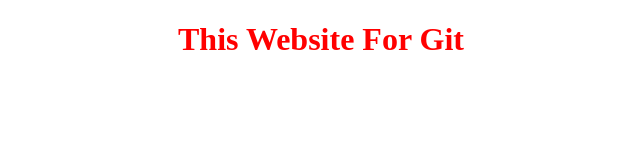
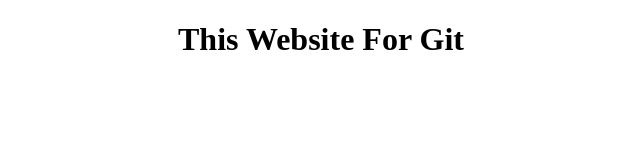
Before and after one commit to Ikwnhanif/Zeta-Task, a plain HTML site: page index.html in a window 1280 px wide. Shown: the whole page, without its empty margins (319-959 px from the left). Drawn offline with Linux system fonts and the light colour scheme.

Commit message:
Revert "“[UI] Update Index HTML to have tab title and body"
This reverts commit f6df05fe71729416bb5d271ade45ba97a371244b.

```diff
--- a/index.html
+++ b/index.html
@@ -4,11 +4,10 @@
     <meta charset="UTF-8">
     <meta http-equiv="X-UA-Compatible" content="IE=edge">
     <meta name="viewport" content="width=device-width, initial-scale=1.0">
-    <link rel="stylesheet" href="assets/style.css">
     <title>Website for Git</title>
 </head>
 <body>
-    <h1 class="red-color" style="text-align: center;">This Website For Git</h1>
+    <h1 style="text-align: center;">This Website For Git</h1>
 
 </body>
 </html>
```
